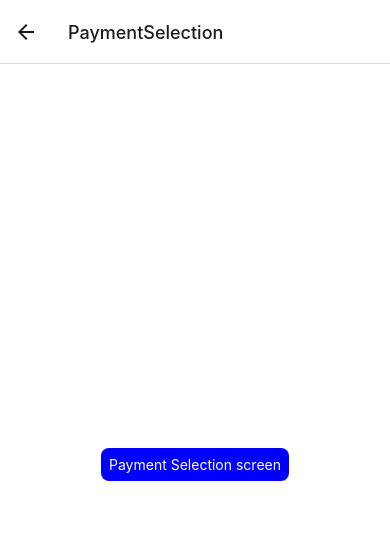
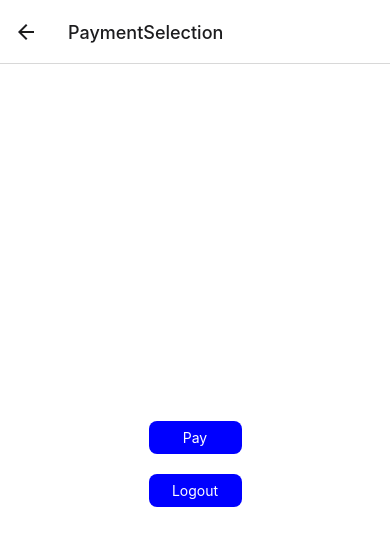
Before and after one commit to areeb-gsoftconsulting/expo-mobile-app, a React Native app: screen /PaymentSelection in a window 390 px wide. Shown: the top 546 px of the page. Built offline with nearby package versions, Linux system fonts and the light colour scheme.

Commit message:
payment selection screen

```diff
--- a/app/screens/Login/index.js
+++ b/app/screens/Login/index.js
@@ -24,6 +24,8 @@ import {
   sendEmailVerification,
 } from "firebase/auth";
 import { useNavigation } from "@react-navigation/native";
+import { addDoc, collection } from "firebase/firestore";
+import { getFirestore } from "firebase/firestore";
 
 const validationSchema = Yup.object().shape({
   email: Yup.string().email("Invalid email").required("Email is required"),
@@ -46,7 +48,7 @@ export default function Login() {
       email: "", // Provide default value for the "Email" field
     },
   });
-  console.log("loginErr", loginErr);
+  const db = getFirestore();
 
   const onSubmit = async (data) => {
     console.log("data=>", data);
@@ -60,6 +62,12 @@ export default function Login() {
       );
       if (res) {
         navigation.navigate("PromoScreen1");
+        // const docRef = await addDoc(collection(db, "users"), {
+        //   first: "Alan",
+        //   middle: "Mathison",
+        //   last: "Turing",
+        //   born: 1912,
+        // });
       }
     } catch (error) {
       console.log("err", error);
--- a/app/screens/PaymentSelection/index.js
+++ b/app/screens/PaymentSelection/index.js
@@ -14,10 +14,20 @@ const PaymentSelection = () => {
       console.log("err", error);
     }
   };
+
+  const pay = async () => {
+    try {
+    } catch (error) {
+      console.log("err", error);
+    }
+  };
   return (
     <View style={styles.container}>
-      <TouchableOpacity style={styles.btn}>
-        <Text style={styles.btnText}>Payment Selection screen</Text>
+      <TouchableOpacity onPress={pay} style={styles.btn}>
+        <Text style={styles.btnText}>Pay</Text>
+      </TouchableOpacity>
+      <TouchableOpacity onPress={logout} style={styles.btn}>
+        <Text style={styles.btnText}>Logout</Text>
       </TouchableOpacity>
     </View>
   );
--- a/firebaseConfig.js
+++ b/firebaseConfig.js
@@ -1,6 +1,8 @@
 // Import the functions you need from the SDKs you need
 import { initializeApp } from "firebase/app";
 import { getAnalytics } from "firebase/analytics";
+import { getFirestore } from "firebase/firestore";
+
 // TODO: Add SDKs for Firebase products that you want to use
 // https://firebase.google.com/docs/web/setup#available-libraries
 
@@ -18,4 +20,5 @@ const firebaseConfig = {
 
 // Initialize Firebase
 const app = initializeApp(firebaseConfig);
+
 // const analytics = getAnalytics(app);
```
